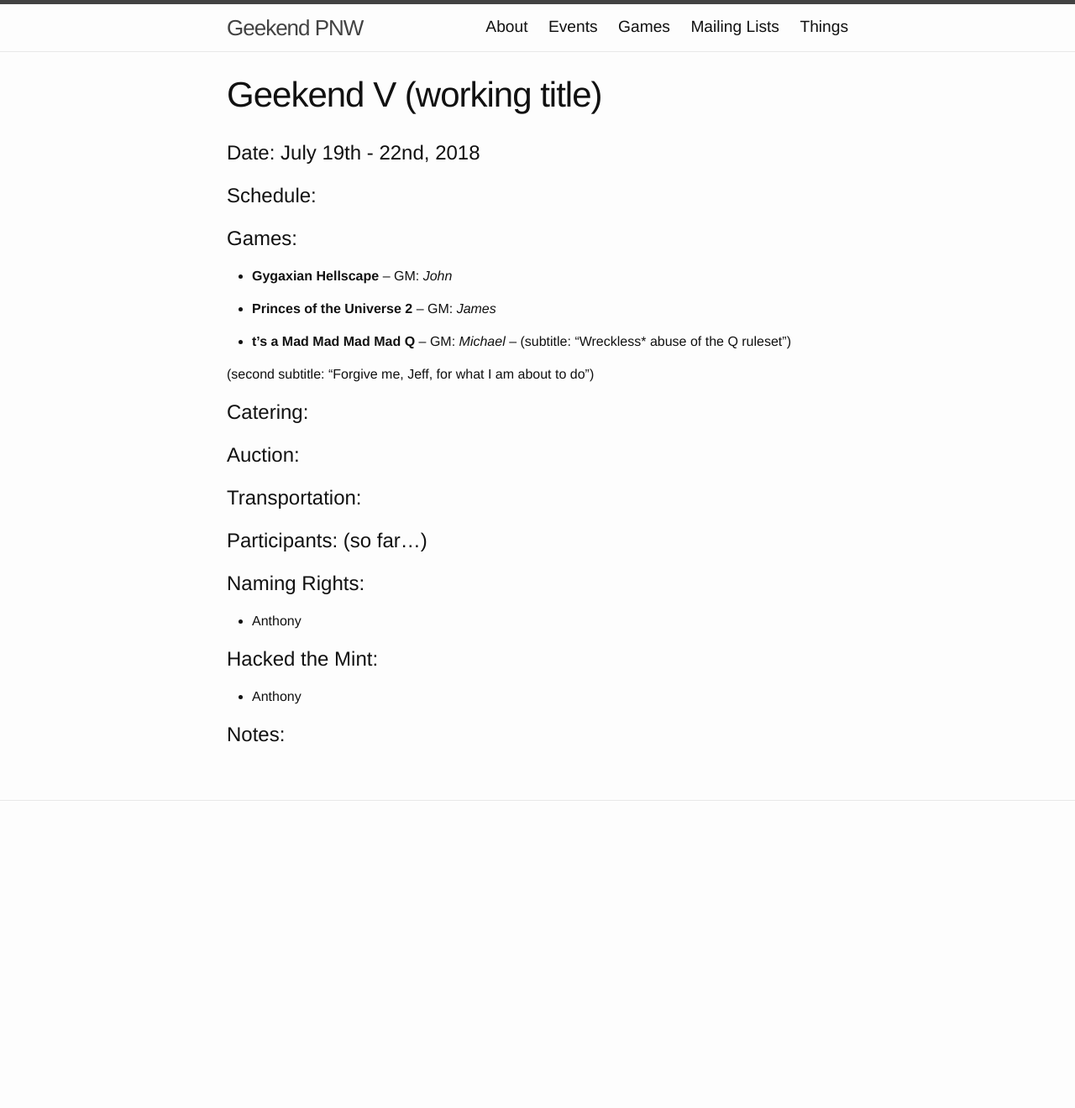
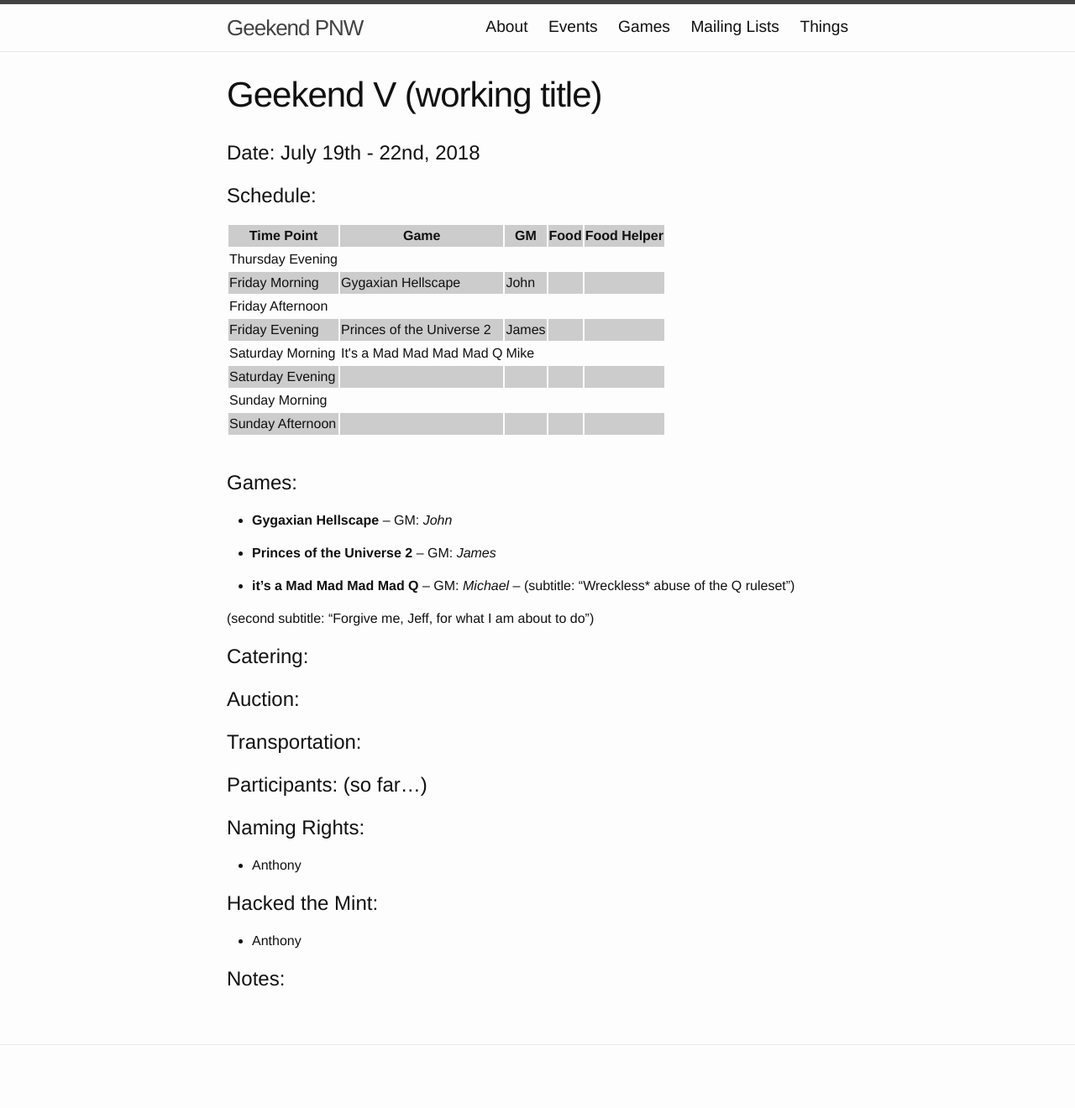
Before and after one commit to Geekend-PNW/geekend-pnw.github.com, a Jekyll site: the page built from _events/2018-07.md, in a window 1280 px wide. Shown: the whole page at 84% size. Built offline with Jekyll 4.4.1, drawn with Linux system fonts in a browser that asks for light colours; before the commit the page ends 1029 px from its top, so only the background shows below that.

Commit message:
updating Geekend V

```diff
--- a/_data/games.yml
+++ b/_data/games.yml
@@ -118,12 +118,12 @@
   events: 2018-07
 
 -
-    name: "t's a Mad Mad Mad Mad Q"
-    abstract: |
+  name: "it's a Mad Mad Mad Mad Q"
+  abstract: |
 
-      (subtitle: "Wreckless* abuse of the Q ruleset")
+    (subtitle: "Wreckless* abuse of the Q ruleset")
 
-      (second subtitle: "Forgive me, Jeff, for what I am about to do")
+    (second subtitle: "Forgive me, Jeff, for what I am about to do")
 
-    gm: Michael
-    events: 2018-07
+  gm: Michael
+  events: 2018-07
--- a/_data/schedules/2018-07.csv
+++ b/_data/schedules/2018-07.csv
@@ -1,9 +1,9 @@
 Time Point,Game,GM,Food,Food Helper
 Thursday Evening,,,,
-Friday Morning,,,,
+Friday Morning,Gygaxian Hellscape,John,,
 Friday Afternoon,,,,
-Friday Evening,,,,
-Saturday Morning,,,,
+Friday Evening,Princes of the Universe 2,James,,
+Saturday Morning,It's a Mad Mad Mad Mad Q,Mike,,
 Saturday Evening,,,,
 Sunday Morning,,,,
 Sunday Afternoon,,,,
--- a/_events/2018-07.md
+++ b/_events/2018-07.md
@@ -6,9 +6,8 @@ redirect_from: [ / ]
 # Date: July 19th - 22nd, 2018
 
 # Schedule:
-{% comment %}
+
 {% include schedule.md %}
-{% endcomment %}
 
 # Games:
 {% include game-list.md %}
```
